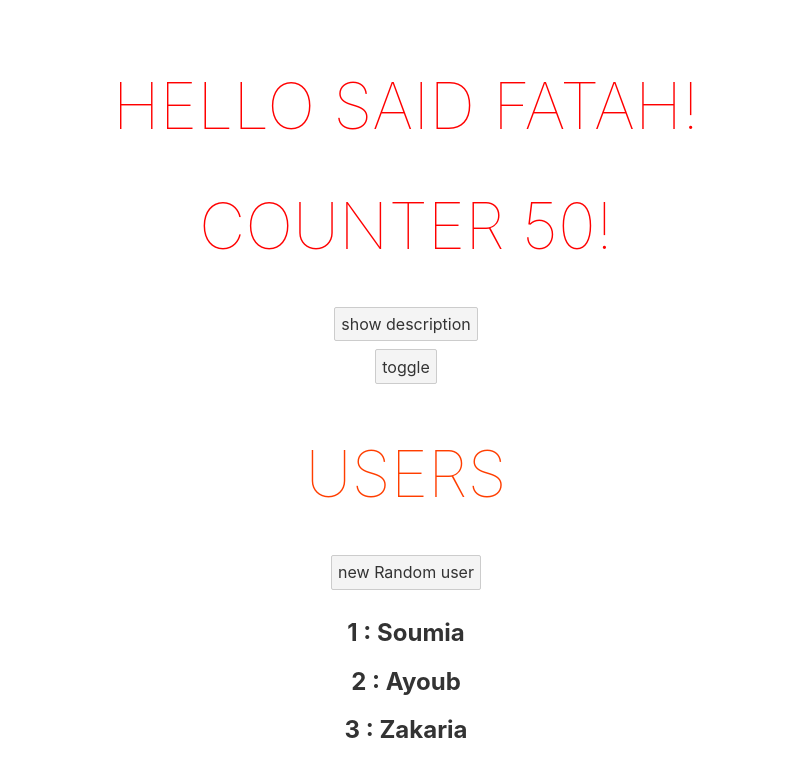
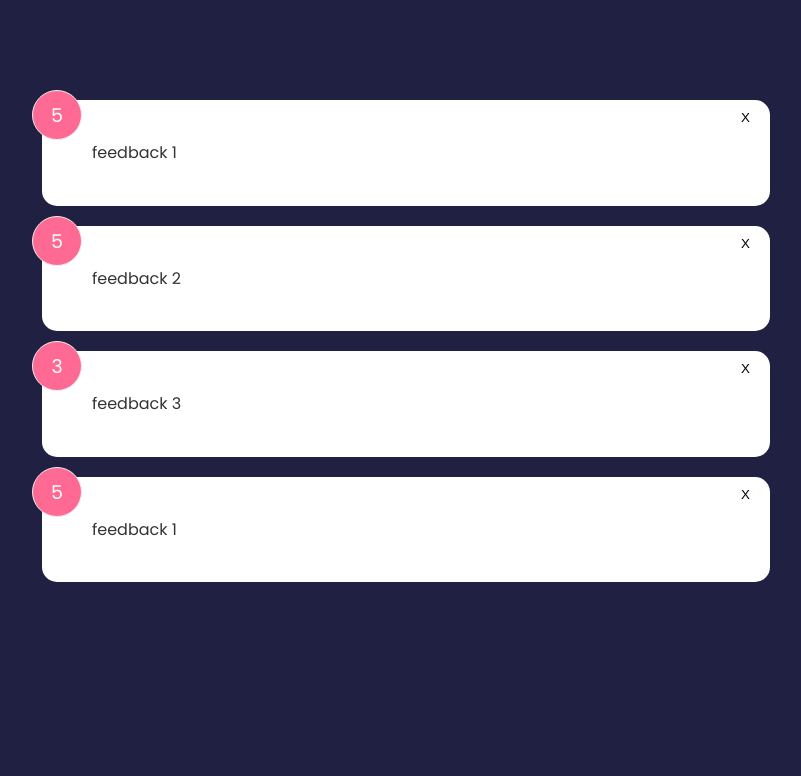
Before and after one commit to Saidfatah/first-svelte-project, a Svelte app: page / in a window 1280 px wide. Shown: the top 776 px of the page, without its empty margins (234-1035 px from the left). Built offline with nearby package versions, Linux system fonts and the light colour scheme.

Commit message:
added components and used createEventDispatcher to forward event listner up the components chain

```diff
--- a/public/global.css
+++ b/public/global.css
@@ -1,63 +1,24 @@
-html, body {
-	position: relative;
-	width: 100%;
-	height: 100%;
+@import url("https://fonts.googleapis.com/css2?family=Poppins:wght@400;600;700&display=swap");
+
+* {
+  box-sizing: border-box;
+  margin: 0;
+  padding: 0;
 }
 
 body {
-	color: #333;
-	margin: 0;
-	padding: 8px;
-	box-sizing: border-box;
-	font-family: -apple-system, BlinkMacSystemFont, "Segoe UI", Roboto, Oxygen-Sans, Ubuntu, Cantarell, "Helvetica Neue", sans-serif;
+  font-family: "Poppins", sans-serif;
+  background-color: #202142;
+  line-height: 1.6;
+  color: #fff;
 }
 
-a {
-	color: rgb(0,100,200);
-	text-decoration: none;
+ul {
+  list-style: none;
 }
 
-a:hover {
-	text-decoration: underline;
+.container {
+  max-width: 768px;
+  margin: 100px auto;
+  padding: 0 20px;
 }
-
-a:visited {
-	color: rgb(0,80,160);
-}
-
-label {
-	display: block;
-}
-
-input, button, select, textarea {
-	font-family: inherit;
-	font-size: inherit;
-	-webkit-padding: 0.4em 0;
-	padding: 0.4em;
-	margin: 0 0 0.5em 0;
-	box-sizing: border-box;
-	border: 1px solid #ccc;
-	border-radius: 2px;
-}
-
-input:disabled {
-	color: #ccc;
-}
-
-button {
-	color: #333;
-	background-color: #f4f4f4;
-	outline: none;
-}
-
-button:disabled {
-	color: #999;
-}
-
-button:not(:disabled):active {
-	background-color: #ddd;
-}
-
-button:focus {
-	border-color: #666;
-}
--- a/src/App.svelte
+++ b/src/App.svelte
@@ -1,91 +1,37 @@
 <script>
-  let firstName = "said";
-  let lastName = "fatah";
-  let color = "red";
-  let counter = 0;
+  import FeedbackList from "./components/FeedBackList.svelte";
+  // import FeedbackForm from './components/FeedbackForm.svelte'
+  // import FeedbackStats from './components/FeedbackStats.svelte'
 
-  let users = [
+  let feedback = [
     {
       id: 1,
-      name: "Soumia ",
+      text: " feedback 1",
+      rating: 5,
     },
     {
       id: 2,
-      name: "Ayoub ",
+      text: " feedback 2",
+      rating: 5,
     },
     {
       id: 3,
-      name: "Zakaria ",
+      text: " feedback 3",
+      rating: 3,
+    },
+    {
+      id: 4,
+      text: " feedback 1",
+      rating: 5,
     },
   ];
 
-  let showDescription = false;
-  $: name = firstName + " " + lastName;
-
-  setInterval(() => {
-    counter++;
-  }, 100);
-
-  const toggle = () => {
-    color = color == "red" ? "blue" : "red";
-  };
-  const toggleDescription = () => {
-    showDescription = !showDescription;
-  };
-  const addUser = () => {
-    users = [
-      ...users,
-      {
-        id: users.length + 1,
-        name: "random name lol ",
-      },
-    ];
+  const deleteFeedBack = (e) => {
+    const itemId = e.detail;
+    feedback = [...feedback.filter((fb) => fb.id !== itemId)];
   };
 </script>
 
-<main>
-  <h1 style="color: {color};">Hello {name}!</h1>
-  <h1 style="color: {color};">counter {counter}!</h1>
-  <div>
-    {#if showDescription}
-      <p>I'm a software engineer</p>
-    {/if}
-    <button on:click={toggleDescription}>
-      {#if showDescription}
-        hide description
-      {:else}
-        show description
-      {/if}
-    </button>
-  </div>
-  <button on:click={toggle}>toggle</button>
-
-  <h1>Users</h1>
-  <button on:click={addUser}>new Random user</button>
-
-  {#each users as user (user.id)}
-    <h2>{user.id} : {user.name}</h2>
-  {/each}
+<main class="container">
+  <FeedbackList {feedback} on:delete-feedback={deleteFeedBack} />
 </main>
-
-<style>
-  main {
-    text-align: center;
-    padding: 1em;
-    max-width: 240px;
-    margin: 0 auto;
-  }
-
-  h1 {
-    color: #ff3e00;
-    text-transform: uppercase;
-    font-size: 4em;
-    font-weight: 100;
-  }
-
-  @media (min-width: 640px) {
-    main {
-      max-width: none;
-    }
-  }
-</style>
--- /dev/null
+++ b/src/components/Card.svelte
@@ -0,0 +1,14 @@
+<div class="card">
+  <slot />
+</div>
+
+<style>
+  .card {
+    background-color: #fff;
+    color: #333;
+    border-radius: 15px;
+    padding: 40px 50px;
+    margin: 20px 0;
+    position: relative;
+  }
+</style>
--- /dev/null
+++ b/src/components/FeedBackItem.svelte
@@ -0,0 +1,50 @@
+<script>
+  // import {FeedbackStore} from '../stores'
+  import Card from "./Card.svelte";
+  import { createEventDispatcher } from "svelte";
+  export let item;
+
+  const dispatch = createEventDispatcher();
+
+  const handleDelete = (itemId) => {
+    dispatch("delete-feedback", itemId);
+    // FeedbackStore.update((currentFeedback) => {
+    //   return currentFeedback.filter(item => item.id != itemId)
+    // })
+  };
+</script>
+
+<Card>
+  <div class="num-display">
+    {item.rating}
+  </div>
+  <button class="close" on:click={() => handleDelete(item.id)}>X</button>
+  <p class="text-display">
+    {item.text}
+  </p>
+</Card>
+
+<style>
+  .num-display {
+    position: absolute;
+    top: -10px;
+    left: -10px;
+    width: 50px;
+    height: 50px;
+    background: #ff6a95;
+    color: #fff;
+    border: 1px #eee solid;
+    border-radius: 50%;
+    padding: 10px;
+    text-align: center;
+    font-size: 19px;
+  }
+  .close {
+    position: absolute;
+    top: 10px;
+    right: 20px;
+    cursor: pointer;
+    background: none;
+    border: none;
+  }
+</style>
--- /dev/null
+++ b/src/components/FeedBackList.svelte
@@ -0,0 +1,10 @@
+<script>
+  import FeedBackItem from "./FeedBackItem.svelte";
+  export let feedback = [];
+</script>
+
+<main>
+  {#each feedback as fb (fb.id)}
+    <FeedBackItem item={fb} on:delete-feedback />
+  {/each}
+</main>
```
Also changed, not shown: src/components/FeedBackStats.svelte (added).
